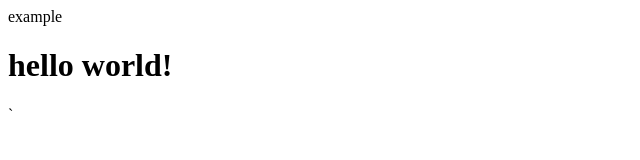
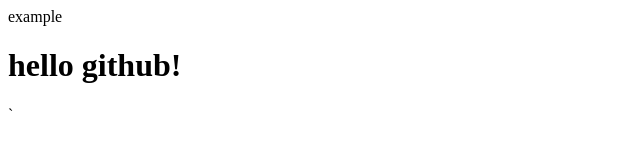
Before and after one commit to prudhvi37/html, a plain HTML site: page index.html in a window 1280 px wide. Shown: the full height of the page, 0-640 px from the left. Drawn offline with Linux system fonts and the light colour scheme.

Commit message:
modifing file index.html

```diff
--- a/index.html
+++ b/index.html
@@ -1,6 +1,6 @@
 <html>
 	<head>example </head>
 	<body>
-          <h1>hello world!</h1>`
+          <h1>hello github!</h1>`
 	</body>
 </html>
```
